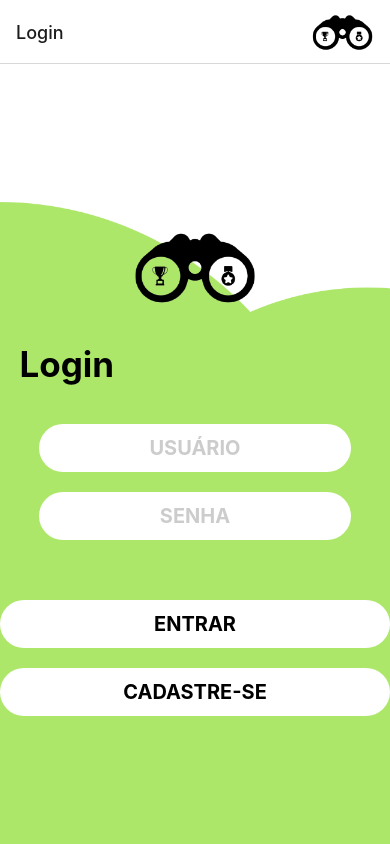
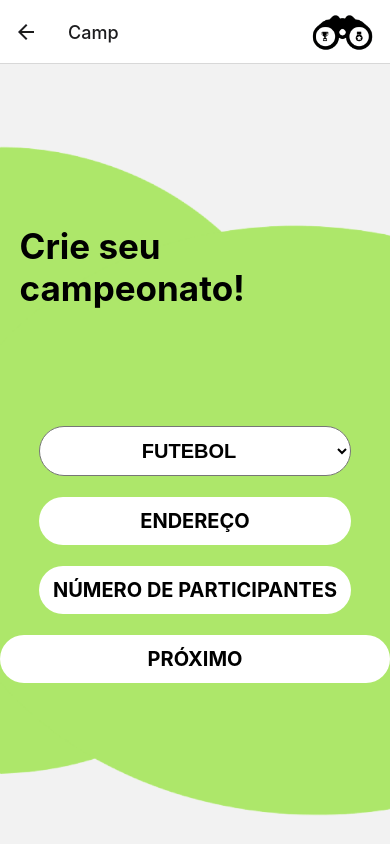
Before and after one commit to cheriexok/Adversarius, a React Native app: screen /Camp in a window 390 px wide. Built offline with nearby package versions, Linux system fonts and the light colour scheme.

Commit message:
arrumei os botões

```diff
--- a/App.js
+++ b/App.js
@@ -13,6 +13,8 @@ import Perfil from './telas/Perfil';
 import Cad from './telas/2cad';
 import Atletacadfinal from './telas/4atletaCadFinal';
 import Orgcadfinal from './telas/6orgCadFinal';
+import Peneirac from './telas/peneira2';
+import Camp from './telas/CampS';
 
 
 import ActionBarImage from './telas/ActionBarImage';
@@ -36,6 +38,11 @@ export function RootNavigation() {
       <Stack.Screen name='Organização' component={OrgCad} />
       <Stack.Screen name='Atleta' component={AtletaCad} />
       <Stack.Screen name='Atletafinal' component={Atletacadfinal} />
+      <Stack.Screen name='Orgfinal' component={Orgcadfinal} />
+      <Stack.Screen name='Select' component={SelectS} />
+      <Stack.Screen name='Camp' component={Camp} />
+      <Stack.Screen name='Pcs' component={CriaPCS} />
+      <Stack.Screen name='Peneira' component={Peneirac} />
       <Stack.Screen
         name='TelaInicial'
         component={InitialRoute}
--- a/telas/4atletaCadFinal.js
+++ b/telas/4atletaCadFinal.js
@@ -10,8 +10,9 @@ import {
   TouchableOpacity,
 } from "react-native";
 import { bounce } from "react-native/Libraries/Animated/Easing";
+import WhiteButton from "../assets/functions/WhiteButton";
 
-export default function Atletacadfinal() {
+export default function Atletacadfinal({ navigation }) {
   const [tel, setTel] = useState("");
   const [peso, setPeso] = useState("");
   const [altura, setAltura] = useState("");
@@ -61,9 +62,7 @@ export default function Atletacadfinal() {
             />
           </View>
 
-          <TouchableOpacity style={styles.loginBtn}>
-            <Text style={styles.loginText}>Criar</Text>
-          </TouchableOpacity>
+          <WhiteButton text="Criar" onPress={() => navigation.navigate('Select')} />
 
           <TouchableOpacity>
             <Text style={styles.forgot_button}>Já tem uma conta? Entre.</Text>
--- a/telas/5orgCad.js
+++ b/telas/5orgCad.js
@@ -9,8 +9,9 @@ import {
   TouchableOpacity,
   ImageBackground
 } from "react-native";
+import WhiteButton from "../assets/functions/WhiteButton";
 
-export default function OrgCad() {
+export default function OrgCad({ navigation }) {
   const [nome, setNome] = useState("");
   const [email, setEmail] = useState("");
   const [senha, setSenha] = useState("");
@@ -59,9 +60,7 @@ export default function OrgCad() {
           />
         </View>
 
-        <TouchableOpacity style={styles.loginBtn}>
-          <Text>Próximo</Text>
-        </TouchableOpacity>
+        <WhiteButton text="Próximo" onPress={() => navigation.navigate('Orgfinal')} />
 
         <TouchableOpacity>
           <Text style={styles.forgot_button}>Já tem uma conta? Entre.</Text>
--- a/telas/6orgCadFinal.js
+++ b/telas/6orgCadFinal.js
@@ -10,8 +10,9 @@ import {
   TouchableOpacity,
 } from "react-native";
 import { bounce } from "react-native/Libraries/Animated/Easing";
+import WhiteButton from "../assets/functions/WhiteButton";
 
-export default function Orgcadfinal() {
+export default function Orgcadfinal({ navigation }) {
   const [tel, setTel] = useState("");
   const [cnpj, setCnpj] = useState("");
   const [dtnasci, setDtnasci] = useState("");
@@ -50,9 +51,7 @@ export default function Orgcadfinal() {
         />
       </View>
 
-      <TouchableOpacity style={styles.loginBtn}>
-        <Text style={styles.loginText}>Criar</Text>
-      </TouchableOpacity>
+      <WhiteButton text="Criar" onPress={() => navigation.navigate('Select')} />
 
       <TouchableOpacity>
         <Text style={styles.forgot_button}>Já tem uma conta? Entre.</Text>
--- a/telas/CampS.js
+++ b/telas/CampS.js
@@ -0,0 +1,82 @@
+import React, {useState} from "react";
+import {Text, View, ImageBackground, StyleSheet, TextInput } from 'react-native';
+import WhiteButton from "../assets/functions/WhiteButton";
+import { Picker } from "@react-native-picker/picker";
+
+export default function Camp({ navigation }) {
+
+  const [Sport, setSport] = useState(['Futebol','Voley','Tennis']);
+  const [selectsport, setSelectSport] = useState('Sport')
+
+    return (
+      <View style={{ flex: 1, alignItems: 'center', justifyContent: 'center' }}>
+        <ImageBackground source={require('../assets/imgs/background2.png')} resizeMode="stretch" style={styles.image} >
+          <Text style={styles.Texto}>Crie seu campeonato!</Text>
+          <View >
+            <Picker
+              style={styles.TextI}
+              selectsport={selectsport}
+              onValueChange={(itemValue, itemIndex) =>
+                setSelectSport(itemValue)}
+              >
+                {Sport.map(cr => {
+                    return <Picker.Item label={cr} value={cr} />
+                  })}
+            </Picker>
+            <Separator/>
+            <TextInput
+              placeholder="Endereço"
+              style={styles.TextI}
+            />
+            <Separator/>
+            <TextInput
+              placeholder="Número de participantes"
+              style={styles.TextI}
+            />
+            <Separator/>
+            <WhiteButton text="Próximo" onPress={() => navigation.navigate('Peneira')}/>
+          </View>
+        </ImageBackground>
+      </View>
+    );
+  }
+
+  const styles = StyleSheet.create({
+      image: {
+          flex: 1,
+          justifyContent: "center",
+          width: '100%',
+          height: '100%',
+      },
+
+      separator: {
+        marginVertical: 10,
+        borderBottomColor: '#ADE76A',
+        borderBottomWidth: StyleSheet.hairlineWidth,
+      },
+
+      Texto: {
+        marginBottom: '30% ',
+        fontSize: 35,
+        fontWeight: 'bold',
+        marginLeft: '5%'
+      },
+
+      TextI: {
+        borderRadius: 25,
+        paddingVertical: 12,
+        paddingHorizontal: 12,
+        backgroundColor: 'white',
+        color: 'black',
+        fontWeight: 'bold',
+        textTransform: 'uppercase',
+        fontSize: 20,
+        textAlign: 'center',
+        marginHorizontal: '10%',
+      }
+
+  });
+
+  const Separator = () => (
+    <View style={styles.separator} />
+  );
--- a/telas/CriaPCS.js
+++ b/telas/CriaPCS.js
@@ -11,7 +11,7 @@ export default function CriaPCS({ navigation }) {
     return (
       <View style={{ flex: 1, alignItems: 'center', justifyContent: 'center' }}>
         <ImageBackground source={require('../assets/imgs/background2.png')} resizeMode="stretch" style={styles.image} >
-          <Text style={styles.Texto}>Crie sua peneira ou campeonato!</Text>
+          <Text style={styles.Texto}>Crie sua peneira!</Text>
           <View >
             <Picker
               style={styles.TextI}
@@ -34,7 +34,7 @@ export default function CriaPCS({ navigation }) {
               style={styles.TextI}
             />
             <Separator/>
-            <WhiteButton text="Próximo" onPress={() => navigation.navigate('')}/>
+            <WhiteButton text="Próximo" onPress={() => navigation.navigate('Peneira')}/>
           </View>
         </ImageBackground>
       </View>
--- a/telas/SelectS.js
+++ b/telas/SelectS.js
@@ -16,9 +16,9 @@ export default function SelectS({ navigation }) {
             onPress={() => navigation.popToTop()}
           />*/}
           <View style={styles.Fbutton}>
-            <FlatButton text="Campeonatos" onPress={() => navigation.push('Camps')}/>
+            <FlatButton text="Campeonatos" onPress={() => navigation.push('Camp')}/>
             <Separator/>
-            <FlatButton text="Peneiras" onPress={() => navigation.navigate('Peneiras')}/>
+            <FlatButton text="Peneiras" onPress={() => navigation.navigate('Pcs')}/>
           </View>
         </ImageBackground>
       </View>
```
